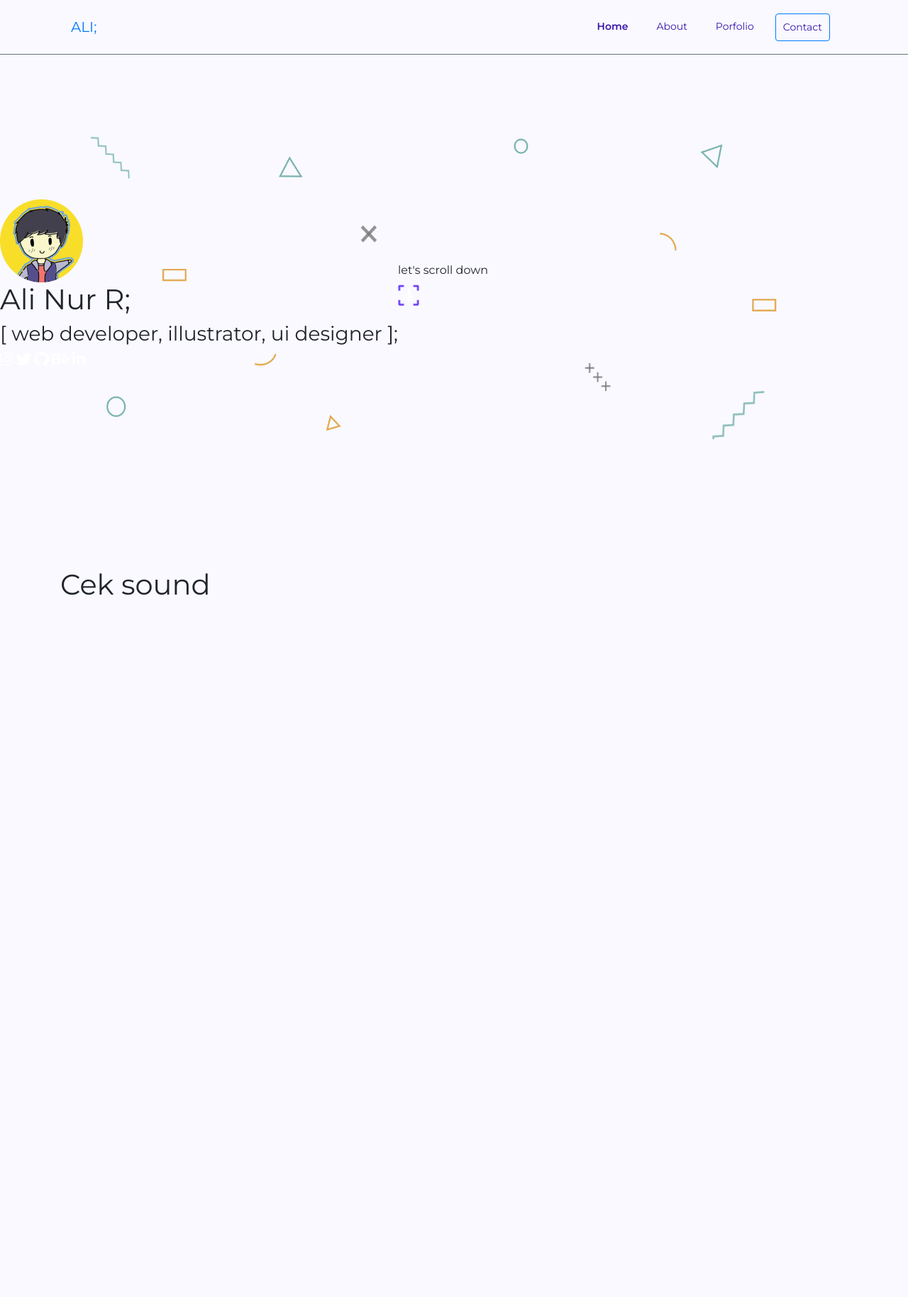
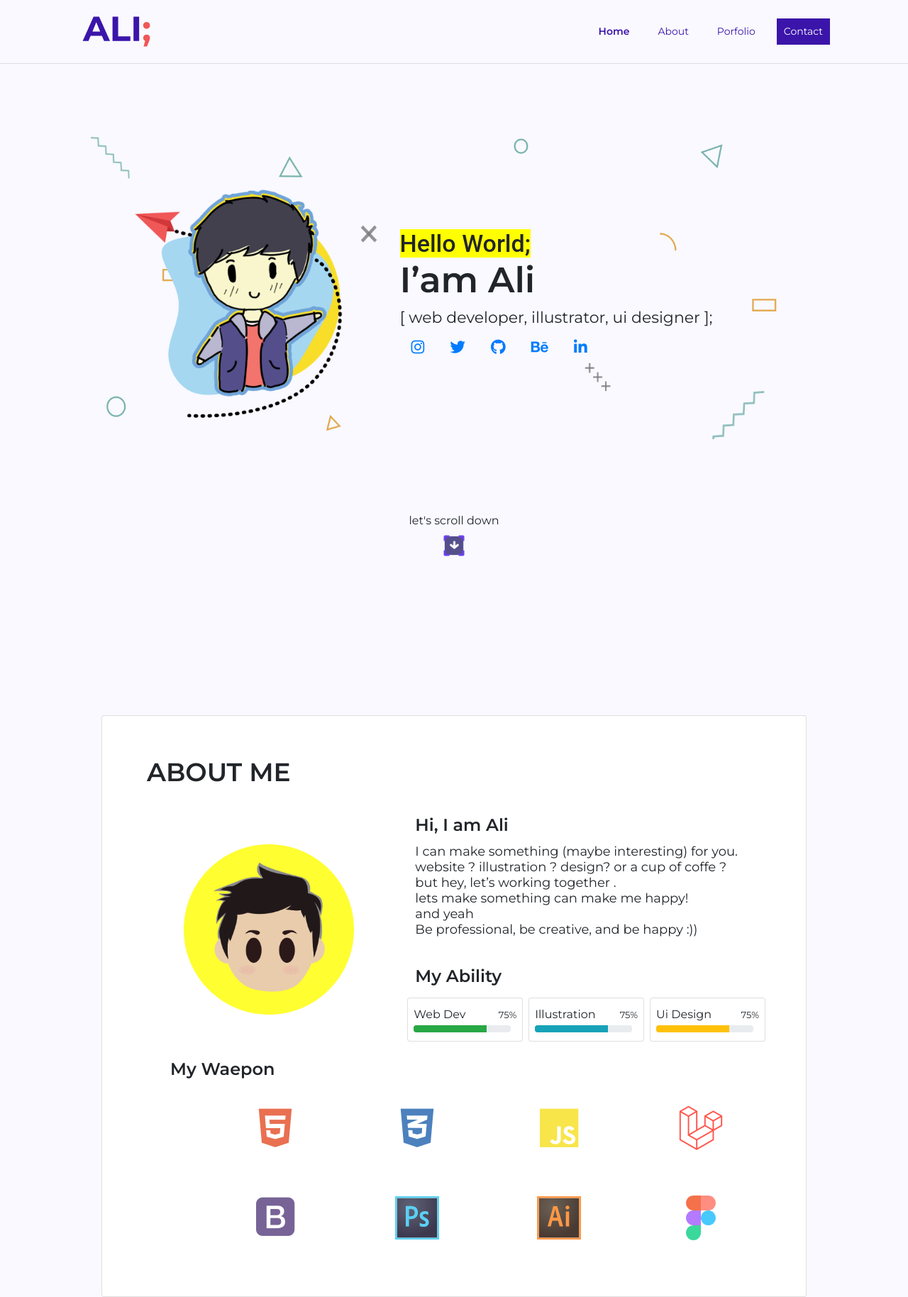
Before and after one commit to Alinurrr/Alinurrr.github.io, a plain HTML site: page index.html in a window 1280 px wide. Shown: the whole page at 71% size. Before the commit the page ends 856 px from the top, so only its background shows below. Drawn offline with nearby package versions, Linux system fonts and the light colour scheme; files that its build step writes are made by us from their sources.

Commit message:
mendelete index dan merename index2 menjadi index1

```diff
--- a/index.html
+++ b/index.html
@@ -1,11 +1,11 @@
 <!DOCTYPE html>
-<html lang="en">
+<html lang="en-US">
 
 <head>
 	<meta charset="UTF-8">
 	<meta name="viewport" content="width=device-width, initial-scale=1.0">
 	<meta http-equiv="X-UA-Compatible" content="ie=edge">
-    <title>Alnr</title>
+	<title>Alnr-2</title>
 
 
 	<!--  Bootstrap css file  -->
@@ -15,33 +15,37 @@
 	<link rel="stylesheet" href="css/all.min.css">
 	<link rel="stylesheet" href="fontawesome/css/all.min.css" />
 
-		<link href="https://fonts.googleapis.com/css2?family=Montserrat:ital,wght@0,400;0,600;1,900&display=swap" rel="stylesheet">
+	<link href="https://fonts.googleapis.com/css2?family=Montserrat:ital,wght@0,400;0,600;1,900&display=swap"
+		rel="stylesheet">
 
 	<!--  custom css file  -->
 	<link rel="stylesheet" href="css/style.css">
 
 	<!-- Animate css file -->
-    <link href="css/animate.css" rel="stylesheet"/>
+	<link href="css/animate.css" rel="stylesheet" />
 
-    <link href="css/waypoints.css" rel="stylesheet"/>
+	<link href="css/waypoints.css" rel="stylesheet" />
 
 
 </head>
 
 <body>
-	<header class="border-bottom border-secondary">
+	<header>
 		<div class="container">
-			<nav class="navbar navbar-expand-lg  ">
+			<nav class="navbar navbar-expand-lg navbar-light">
 				<div class="container">
-					<a class="navbar-brand" href="#">ALI;</a>
-					<button class="navbar-toggler" type="button" data-toggle="collapse" data-target="#navbarSupportedContent" aria-controls="navbarSupportedContent" aria-expanded="false" aria-label="Toggle navigation">
+					<a class="navbar-brand" href="#">
+						<img src="img/Ali-Logo.svg" class="img ml-3" alt="Ali Nur Logo">
+					</a>
+					<button class="navbar-toggler" type="button" data-toggle="collapse" data-target="#navbarSupportedContent"
+						aria-controls="navbarSupportedContent" aria-expanded="false" aria-label="Toggle navigation">
 						<span class="navbar-toggler-icon"></span>
 					</button>
 
 					<div class="collapse navbar-collapse" id="navbarSupportedContent">
 						<ul class="navbar-nav ml-auto">
 							<li class="nav-item active">
-								<a class="nav-link" href="#">Home <span class="sr-only">(current)</span></a>
+								<a class="nav-link" href="#">Home</a>
 							</li>
 							<li class="nav-item">
 								<a class="nav-link" href="#">About</a>
@@ -50,7 +54,7 @@
 								<a class="nav-link" href="#">Porfolio</a>
 							</li>
 							<li class="nav-item">
-								<a class="nav-link btn btn-outline-primary" href="#">Contact</a>
+								<a class="nav-link nav-buttom" href="#">Contact</a>
 							</li>
 						</ul>
 					</div>
@@ -58,67 +62,175 @@
 			</nav>
 		</div>
 	</header>
+<main class="content-3">
+	<div class="banner ">
+		<div class="container">
 
-<div class="banner">
-	<div class="content_banner">
-		<div class="header_banner">
-			<img class="img img-fluid" src="img/icon.png">
-			<h1>Ali Nur R;</h1>
-			<h3>[ web developer, illustrator, ui designer ];</h3>
-			<div class="icon">
-				<a class="text-white" href=""><i class="fab fa-instagram fa-lg"></i> </a>
-				<a class="text-white" href=""><i class="fab fa-twitter fa-lg"></i></a>
-				<a class="text-white" href=""><i class="fab fa-github fa-lg"></i></a>
-				<a class="text-white" href=""><i class="fab fa-behance fa-lg"></i></a>
-				<a class="text-white" href=""><i class="fab fa-linkedin-in fa-lg"></i></a>
+			<div class="row mt-5 banner-content">
+				<div class="col-lg-5 col-md-12 banner-image">
+					<img src="img/icon-ali.png" class="icon-ali	" alt="ali nur icon">
+				</div>
+				<div class="col-lg-7 col-md-12 my-auto px-3 banner-text">
+					<h5><span>Hello World;</span></h5>
+					<h1>I’am Ali</h1>
+					<p>[ web developer, illustrator, ui designer ];</p>
+					<div class="icon my-3">
+						<a href="#"><i class="fab fa-instagram fa-lg"></i> </a>
+						<a href="#"><i class="fab fa-twitter fa-lg"></i></a>
+						<a href="#"><i class="fab fa-github fa-lg"></i></a>
+						<a href="#"><i class="fab fa-behance fa-lg"></i></a>
+						<a href="#"><i class="fab fa-linkedin-in fa-lg"></i></a>
 					</div>
 				</div>
 			</div>
-			<div class="footer_banner">
+			<div class="row banner-footer ">
+				<div class="banner-footer-content mt-3	">
 					<p class="mb-2">let's scroll down</p>
 					<a href="">
-					<img src="img/panah.png" class="mt-0" width="30">
+						<img src="img/panah-utama.png" class="mt-0" width="30">
 					</a>
 				</div>
 			</div>
+		</div>
+	</div>
+</main>
 
-<div class="content">
+	<div class="content_about">
+		<div class="container ">
+			<div class="row m-5">
+
+				<div class="col-md-12">
+					<div class="card mb-3 p-5">
+						<div class="col-md-12 ">
+							<h1>ABOUT ME</h1>
+						</div>
+						<div class="row no-gutters">
+							<div class="col-lg-5 col-md-12 m-auto">
+								<img src="img/icon2.png" class="img img-fluid circle-ali" alt="alinr icon">
+							</div>
+							<div class="col-lg-7 col-md-12">
+								<div class="card-body ">
+									<h3 class="card-title"><strong>Hi, I am Ali</strong></h3>
+									<p class="card-text my-0">I can make something (maybe interesting) for you.</p>
+									<p class="card-text my-0">website ? illustration ? design? or a cup of coffe ?</p>
+									<p class="card-text my-0">but hey, let’s working together .</p>
+									<p class="card-text my-0">lets make something can make me happy!</p>
+									<p class="card-text my-0">and yeah</p>
+									<p class="card-text my-0">Be professional, be creative, and be happy :))</p>
+								</div>
+								<div class="card-body ">
+									<h3 class="card-title">My Ability</h3>
 									<div class="row">
-	<div class="container">
-		<h1>Cek sound</h1>
+										<div class="col-lg-4 p-0">
+											<div class="card m-1">
+												<div class="card-body p-2  my-1">
+													<div class="card-text" style="font-size: medium;">Web Dev <span class="float-right"
+															style="font-size: small;">75%</span></div>
+													<div class="progress progress-sm mr-2 mt-1" style="height: 10px;">
+														<div class="progress-bar bg-success" role="progressbar" style="width: 75%"
+															aria-valuenow="75" aria-valuemin="0" aria-valuemax="100"></div>
+													</div>
+												</div>
+											</div>
+										</div>
+										<div class="col-lg-4 p-0">
+											<div class="card m-1">
+												<div class="card-body p-2  my-1">
+													<div class="card-text" style="font-size: medium;">Illustration <span class="float-right"
+															style="font-size: small;">75%</span></div>
+													<div class="progress progress-sm mr-2 mt-1" style="height: 10px;">
+														<div class="progress-bar bg-info" role="progressbar" style="width: 75%" aria-valuenow="75"
+															aria-valuemin="0" aria-valuemax="100"></div>
+													</div>
+												</div>
+											</div>
+										</div>
+										<div class="col-lg-4 p-0">
+											<div class="card m-1">
+												<div class="card-body p-2  my-1">
+													<div class="card-text" style="font-size: medium;">Ui Design <span class="float-right"
+															style="font-size: small;">75%</span></div>
+													<div class="progress progress-sm mr-2 mt-1" style="height: 10px;">
+														<div class="progress-bar bg-warning" role="progressbar" style="width: 75%"
+															aria-valuenow="75" aria-valuemin="0" aria-valuemax="100"></div>
+													</div>
+												</div>
+											</div>
+										</div>
+
+									</div>
+								</div>
+							</div>
+						</div>
+						<div class="my-weapon">
+							<div class="row">
+								<div class="col-lg-12 mx-5">
+									<h3>My Waepon</h3>
+								</div>
+								<div class="col-lg-12 mx-5">
+									<div class="row mx-5 ">
+										<div class="col-lg-3 col-sm-6 icon py-3">
+											<span style="font-size: 62px; color: #E44D26;">
+												<i class="fab fa-html5"></i>
+											</span>
+										</div>
+										<div class="col-lg-3 col-sm-6 icon py-3">
+											<span style="font-size: 62px; color: #2062AF;">
+												<i class="fab fa-css3-alt"></i>
+											</span>
+										</div>
+										<div class="col-lg-3 col-sm-6 icon py-3">
+											<span style="font-size: 62px; color: #F7DF1E;">
+												<i class="fab fa-js"></i>
+											</span>
+										</div>
+										<div class="col-lg-3 col-sm-6 icon py-3">
+											<span style="font-size: 62px; color: #FF2D20;">
+												<i class="fab fa-laravel"></i>
+											</span>
+										</div>
+										<div class="col-lg-3 col-sm-6 icon py-3">
+											<span style="font-size: 62px; color: #563D7C;">
+												<i class="fab fa-bootstrap"></i>
+											</span>
+										</div>
+										<div class="col-lg-3 col-sm-6 icon py-3">
+											<img src="img/photoshop-cc.svg" class="img img-fluid">
+										</div>
+										<div class="col-lg-3 col-sm-6 icon py-3">
+											<img src="img/adobe-illustrator-cc.svg" class="img img-fluid">
+										</div>
+										<div class="col-lg-3 col-sm-6 icon py-3">
+											<img src="img/figma-1.svg" class="img img-fluid" style="width: 42px">
+										</div>
+
+
+									</div>
+								</div>
+							</div>
+						</div>
+					</div>
+				</div>
+
 			</div>
 		</div>
 	</div>
 
 
-<!-- Jumbotron -->
-<!-- <div class="jumbotron text-center mdb-color lighten-2 white-text mx-0 mb-5">
-
-	<div class="container">
-		<div class="content">
-
-			<img class="img img-fluid" src="img/icon.png" >
-			<h1>Ali Nur R;</h1>
-			<h3>[ web developer, illustrator, ui designer ];</h3>
-			<div class="icon">
-				<i class="fab fa-instagram fa-lg"></i>
-				<i class="fab fa-twitter fa-lg"></i>
-				<i class="fab fa-github fa-lg"></i>
-				<i class="fab fa-behance fa-lg"></i>
-				<i class="fab fa-linkedin-in fa-lg"></i>
-			</div>
-			<p class="mb-2">let's scroll down</p>
-			<img src="img/panah.png" class="mt-0" width="30" >
-		</div>
-
-	</div>
-
-</div> -->
 
 
-	<script src="https://code.jquery.com/jquery-3.4.1.slim.min.js" integrity="sha384-J6qa4849blE2+poT4WnyKhv5vZF5SrPo0iEjwBvKU7imGFAV0wwj1yYfoRSJoZ+n" crossorigin="anonymous"></script>
-	<script src="https://cdn.jsdelivr.net/npm/popper.js@1.16.0/dist/umd/popper.min.js" integrity="sha384-Q6E9RHvbIyZFJoft+2mJbHaEWldlvI9IOYy5n3zV9zzTtmI3UksdQRVvoxMfooAo" crossorigin="anonymous"></script>
-	<script src="https://stackpath.bootstrapcdn.com/bootstrap/4.4.1/js/bootstrap.min.js" integrity="sha384-wfSDF2E50Y2D1uUdj0O3uMBJnjuUD4Ih7YwaYd1iqfktj0Uod8GCExl3Og8ifwB6" crossorigin="anonymous"></script>
+
+
+
+	<script src="https://code.jquery.com/jquery-3.4.1.slim.min.js"
+		integrity="sha384-J6qa4849blE2+poT4WnyKhv5vZF5SrPo0iEjwBvKU7imGFAV0wwj1yYfoRSJoZ+n"
+		crossorigin="anonymous"></script>
+	<script src="https://cdn.jsdelivr.net/npm/popper.js@1.16.0/dist/umd/popper.min.js"
+		integrity="sha384-Q6E9RHvbIyZFJoft+2mJbHaEWldlvI9IOYy5n3zV9zzTtmI3UksdQRVvoxMfooAo"
+		crossorigin="anonymous"></script>
+	<script src="https://stackpath.bootstrapcdn.com/bootstrap/4.4.1/js/bootstrap.min.js"
+		integrity="sha384-wfSDF2E50Y2D1uUdj0O3uMBJnjuUD4Ih7YwaYd1iqfktj0Uod8GCExl3Og8ifwB6"
+		crossorigin="anonymous"></script>
 
 
 </body>
```
Also changed, not shown: index2.html (deleted, +0 -238 lines). Lines whose indentation alone changed are shown as unchanged.
